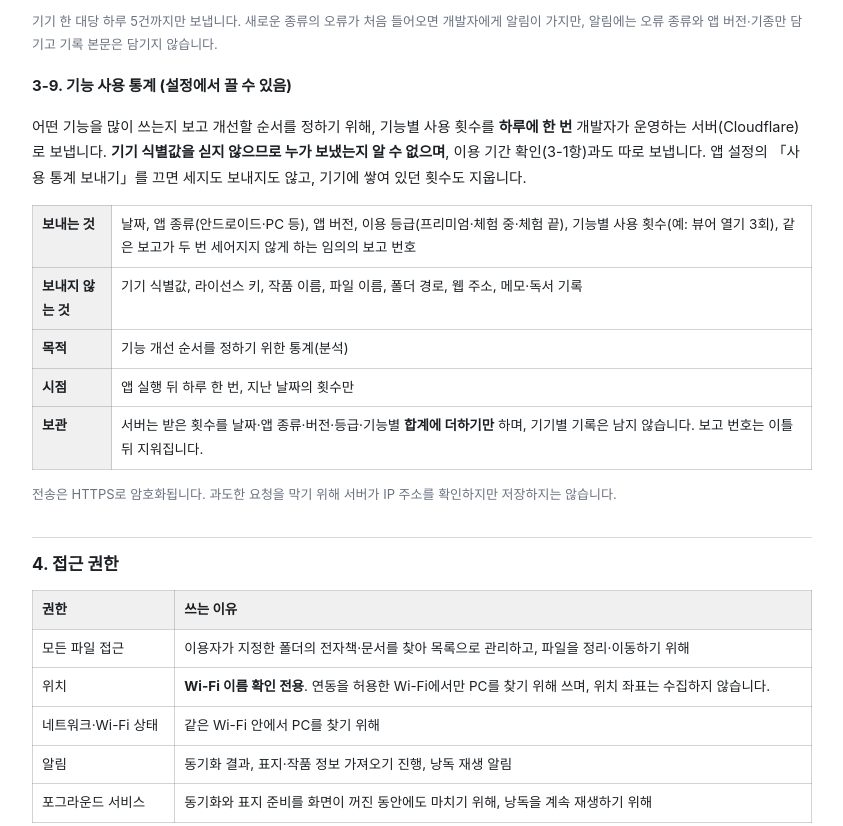
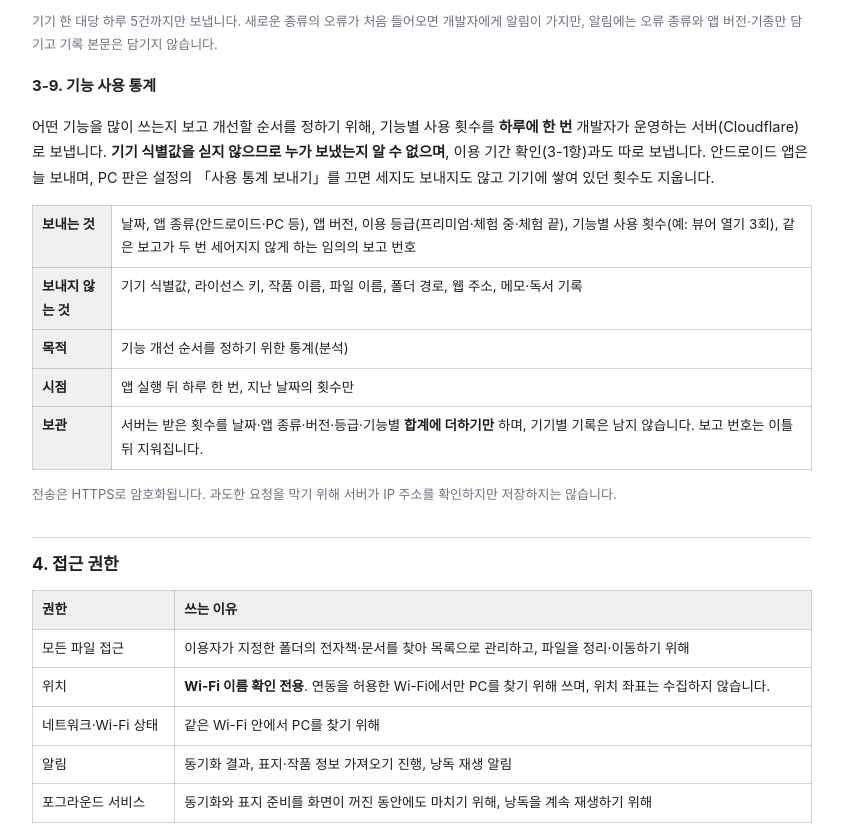
Before and after one commit to allday-lib/wm-dist, a plain HTML site: page privacy.html in a window 1280 px wide. Shown: the part 2725-3551 px from the top of the page, without its empty margins (218-1061 px from the left). Drawn offline with Linux system fonts and the light colour scheme.

Commit message:
개인정보처리방침 3-9 — 안드로이드는 사용 통계 늘 보냄(스위치 없음), PC 판만 설정에서 끔
Co-Authored-By: Claude Opus 5.5 <noreply@anthropic.com>

```diff
--- a/privacy.html
+++ b/privacy.html
@@ -106,8 +106,8 @@
 </table>
 <p class="note">기기 한 대당 하루 5건까지만 보냅니다. 새로운 종류의 오류가 처음 들어오면 개발자에게 알림이 가지만, 알림에는 오류 종류와 앱 버전·기종만 담기고 기록 본문은 담기지 않습니다.</p>
 
-<h3>3-9. 기능 사용 통계 (설정에서 끌 수 있음)</h3>
-<p>어떤 기능을 많이 쓰는지 보고 개선할 순서를 정하기 위해, 기능별 사용 횟수를 <strong>하루에 한 번</strong> 개발자가 운영하는 서버(Cloudflare)로 보냅니다. <strong>기기 식별값을 싣지 않으므로 누가 보냈는지 알 수 없으며</strong>, 이용 기간 확인(3-1항)과도 따로 보냅니다. 앱 설정의 「사용 통계 보내기」를 끄면 세지도 보내지도 않고, 기기에 쌓여 있던 횟수도 지웁니다.</p>
+<h3>3-9. 기능 사용 통계</h3>
+<p>어떤 기능을 많이 쓰는지 보고 개선할 순서를 정하기 위해, 기능별 사용 횟수를 <strong>하루에 한 번</strong> 개발자가 운영하는 서버(Cloudflare)로 보냅니다. <strong>기기 식별값을 싣지 않으므로 누가 보냈는지 알 수 없으며</strong>, 이용 기간 확인(3-1항)과도 따로 보냅니다. 안드로이드 앱은 늘 보내며, PC 판은 설정의 「사용 통계 보내기」를 끄면 세지도 보내지도 않고 기기에 쌓여 있던 횟수도 지웁니다.</p>
 <table>
   <tr><th>보내는 것</th><td>날짜, 앱 종류(안드로이드·PC 등), 앱 버전, 이용 등급(프리미엄·체험 중·체험 끝), 기능별 사용 횟수(예: 뷰어 열기 3회), 같은 보고가 두 번 세어지지 않게 하는 임의의 보고 번호</td></tr>
   <tr><th>보내지 않는 것</th><td>기기 식별값, 라이선스 키, 작품 이름, 파일 이름, 폴더 경로, 웹 주소, 메모·독서 기록</td></tr>
@@ -142,7 +142,7 @@
   <tr><td>개발자 문의 글</td><td>모두 삭제</td><td>마지막 대화 후 90일 뒤 자동 삭제</td></tr>
   <tr><td>개발자 문의 첨부(진단 기록·DB 사본·사진)</td><td>모두 삭제</td><td>받은 날부터 30일 뒤 자동 삭제</td></tr>
   <tr><td>비정상 종료 기록(3-8항)</td><td>모두 삭제</td><td>받은 날부터 30일 뒤 자동 삭제(원인별 건수 집계만 남음)</td></tr>
-  <tr><td>기능 사용 통계(3-9항)</td><td>기기를 가려낼 수 없는 합계라 개별 삭제 대상이 없습니다 — 앱 설정에서 「사용 통계 보내기」를 끄면 더 보내지 않습니다</td><td>날짜·기능별 합계로 보관(기기별 기록 없음)</td></tr>
+  <tr><td>기능 사용 통계(3-9항)</td><td>기기를 가려낼 수 없는 합계라 개별 삭제 대상이 없습니다(PC 판은 설정에서 「사용 통계 보내기」를 끄면 더 보내지 않습니다)</td><td>날짜·기능별 합계로 보관(기기별 기록 없음)</td></tr>
 </table>
 <p class="note">삭제 요청을 받으면 보관하는 데이터는 없습니다. 다만 문의를 막은(차단한) 기기는 다시 문의를 보내지 못하게 하는 표시(해시된 기기 식별값)만 남을 수 있습니다.</p>
 
```
